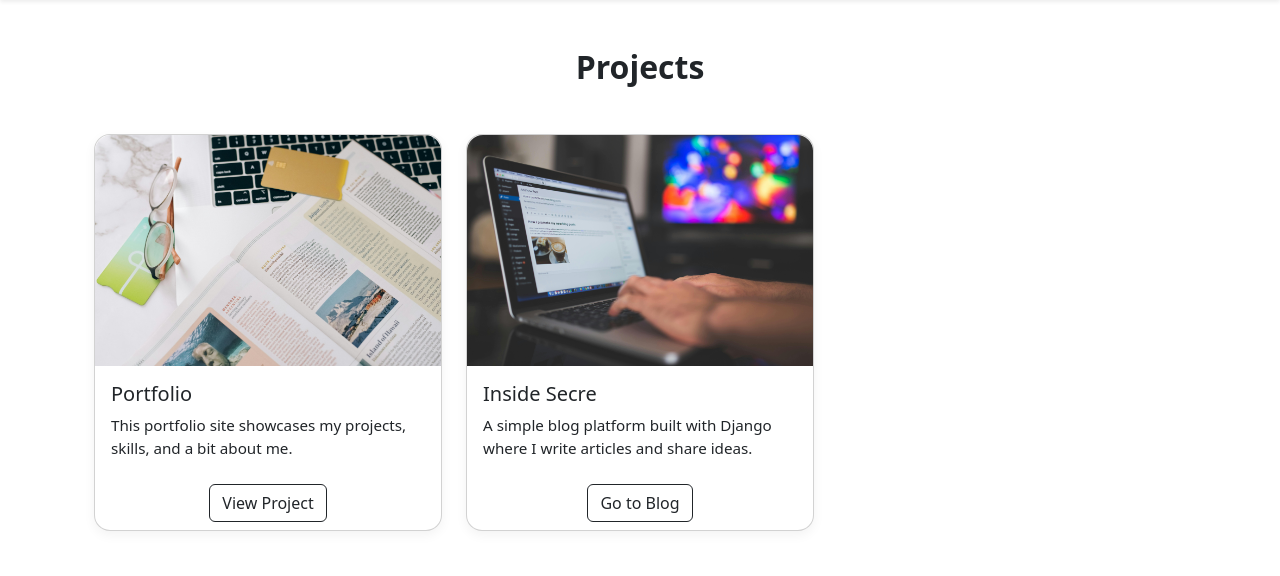
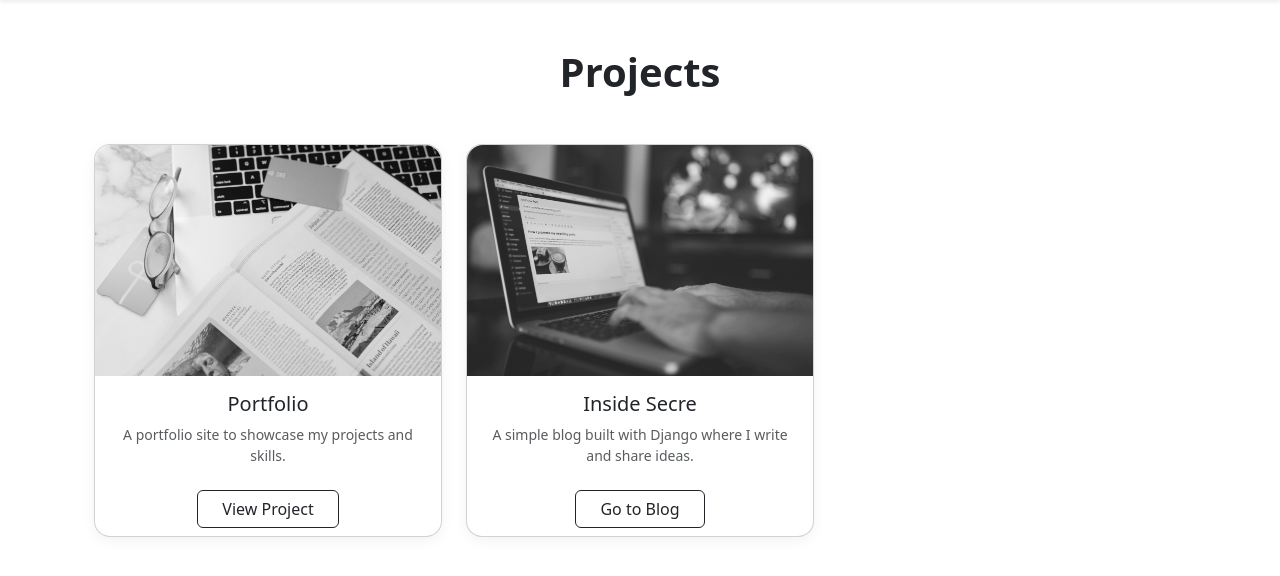
Before and after one commit to secrescence/portfolio-blog, a Django app: page /projects/ in a window 1280 px wide. Shown: the part 68-644 px from the top of the page. Run offline with Django 5.2, Linux system fonts and the light colour scheme.

Commit message:
Updated projects page UI to match overall minimal design

```diff
--- a/portfolio_app/templates/portfolio_app/projects.html
+++ b/portfolio_app/templates/portfolio_app/projects.html
@@ -3,19 +3,19 @@
 
 {% block content %}
 <div class="container my-5">
-  <h2 class="text-center mb-5" style="font-weight:600;">Projects</h2>
+  <h2 class="text-center mb-5 fw-bold" style="font-size: 2.5rem;">Projects</h2>
   <div class="row row-cols-1 row-cols-md-3 g-4">
 
     <!-- Portfolio Card -->
     <div class="col">
       <div class="card h-100 project-card">
-        <img src="{% static 'portfolio_app/images/portfolio.jpg' %}" class="card-img-top" alt="Portfolio">
-        <div class="card-body">
-          <h5 class="card-title">Portfolio</h5>
-          <p class="card-text">This portfolio site showcases my projects, skills, and a bit about me.</p>
+        <img src="{% static 'portfolio_app/images/portfolio.jpg' %}" class="card-img-top project-img" alt="Portfolio">
+        <div class="card-body text-center">
+          <h5 class="card-title project-title">Portfolio</h5>
+          <p class="card-text text-muted small">A portfolio site to showcase my projects and skills.</p>
         </div>
         <div class="card-footer text-center border-0 bg-transparent">
-          <a href="{% url 'portfolio_home' %}" class="btn btn-outline-dark">View Project</a>
+          <a href="{% url 'portfolio_home' %}" class="btn btn-outline-dark px-4">View Project</a>
         </div>
       </div>
     </div>
@@ -23,18 +23,16 @@
     <!-- Blog Card -->
     <div class="col">
       <div class="card h-100 project-card">
-        <img src="{% static 'portfolio_app/images/blog.jpg' %}" class="card-img-top" alt="Blog">
-        <div class="card-body">
-          <h5 class="card-title">Inside Secre</h5>
-          <p class="card-text">A simple blog platform built with Django where I write articles and share ideas.</p>
+        <img src="{% static 'portfolio_app/images/blog.jpg' %}" class="card-img-top project-img" alt="Blog">
+        <div class="card-body text-center">
+          <h5 class="card-title project-title">Inside Secre</h5>
+          <p class="card-text text-muted small">A simple blog built with Django where I write and share ideas.</p>
         </div>
         <div class="card-footer text-center border-0 bg-transparent">
-          <a href="{% url 'blog_home' %}" class="btn btn-outline-dark">Go to Blog</a>
+          <a href="{% url 'blog_home' %}" class="btn btn-outline-dark px-4">Go to Blog</a>
         </div>
       </div>
     </div>
-
-    <!-- You can add more cards similarly -->
 
   </div>
 </div>
@@ -42,24 +40,45 @@
 <style>
 .project-card {
   border-radius: 16px;
-  box-shadow: 0 4px 12px rgba(0, 0, 0, 0.05);
+  box-shadow: 0 4px 14px rgba(0, 0, 0, 0.05);
   transition: all 0.3s ease;
 }
 .project-card:hover {
-  transform: translateY(-6px);
-  box-shadow: 0 12px 30px rgba(0, 0, 0, 0.1);
+  transform: translateY(-5px);
+  box-shadow: 0 12px 30px rgba(0, 0, 0, 0.08);
 }
-.project-card img {
+.project-img {
   border-top-left-radius: 16px;
   border-top-right-radius: 16px;
+  filter: grayscale(100%);
+  transition: filter 0.3s ease;
 }
-.project-card .card-body {
-  font-size: 0.95rem;
+.project-card:hover .project-img {
+  filter: grayscale(0%);
 }
-.project-card .btn-outline-dark:hover {
-  background-color: #343a40;
+.project-title {
+  position: relative;
+  display: inline-block;
+}
+.project-title::after {
+  content: "";
+  position: absolute;
+  bottom: -4px;
+  left: 0;
+  width: 0;
+  height: 2px;
+  background-color: #000;
+  transition: width 0.3s;
+}
+.project-card:hover .project-title::after {
+  width: 100%;
+}
+.btn-outline-dark {
+  transition: all 0.3s ease;
+}
+.btn-outline-dark:hover {
+  background-color: #000;
   color: #fff;
-  border-color: #343a40;
 }
 </style>
 {% endblock %}
```
